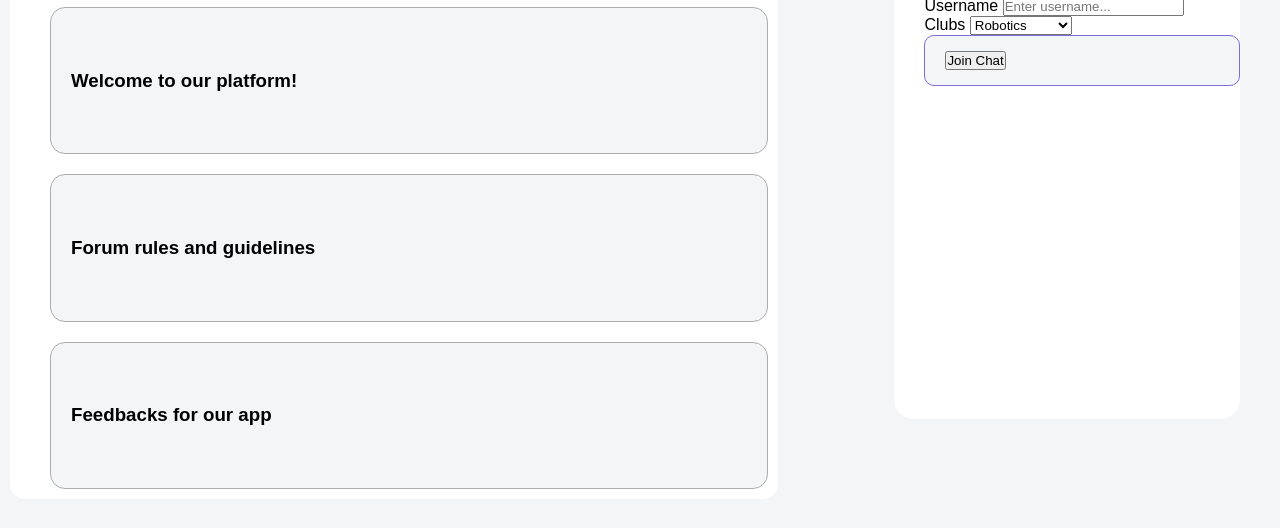
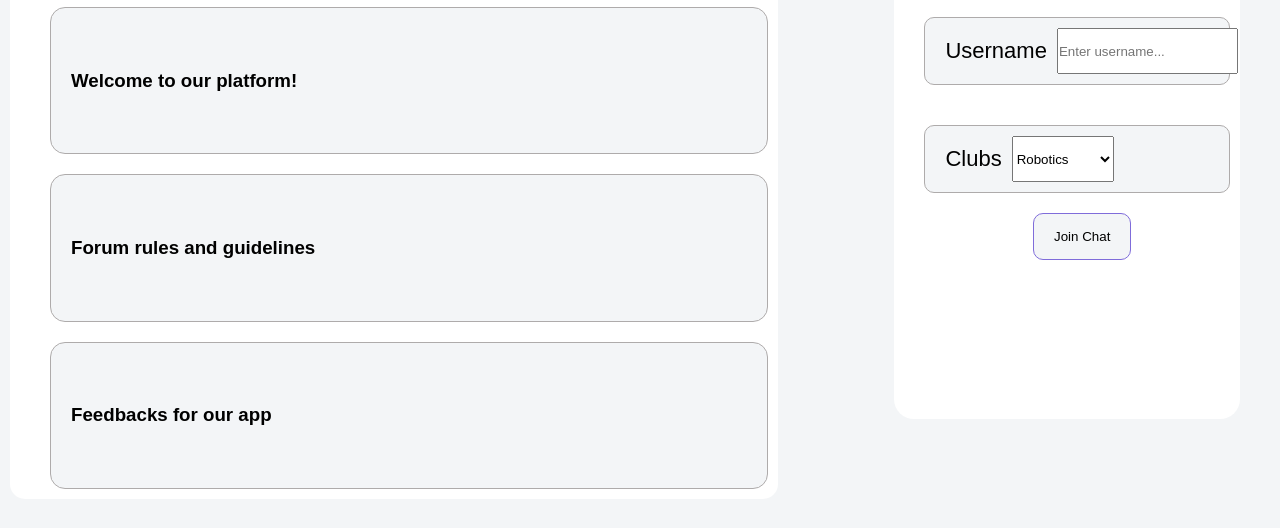
Before and after one commit to Deepesh-11/CollegeClubConnect, a website: page dashboard.html in a window 1280 px wide. Shown: the part 188-716 px from the top of the page. Drawn offline with nearby package versions, Linux system fonts and the light colour scheme; no server answers.

Commit message:
update on club section

```diff
--- a/css/dashboard.css
+++ b/css/dashboard.css
@@ -50,24 +50,7 @@
     height: 100%;
     padding-left: 10px;
 }
-/* .new-thread-btn{
-    height: 60px;
-    padding: 0px 20px;
-    display: flex;
-    align-items: center;
-    margin: 20px 20px;
-    font-size: large;
-    color: #6275f3;
-    border: 1px solid #6275f3;
-    border-radius: 10px;
 
-} */
-/* input[type=submit]{
-    border: none;
-    background-color: #fff;
-    font-size: 14px;
-    cursor: pointer;
-} */
 
 .logoutbtn{
     background-color: #7f6cda;
@@ -193,20 +176,50 @@ h2{
 
 
 /* css for join buttons */
-.join-button {
+.btn {
     display: flex;
+    align-items: center;
+    justify-content: center;
     padding: 15px 20px;
-    font-size: 20px;
     background-color: #f3f5f7;
-    /* background-color: #fff; */
-    color: #6275f3;
     border: 1px solid #7f6cda;
     border-radius: 10px;
 }
 
-.join-button:hover{
+.btn:hover{
     cursor: pointer;
     background: #7f6cda;
     color: #fff;
     transition: .3s ease-in;
 }
+
+.club-join{
+    display: flex;
+    flex-direction: column;
+}
+
+.join-button{
+    display: flex;
+    align-items: center;
+    justify-content: center;
+}
+
+.form-control{
+    display: flex;
+    padding: 10px 10px;
+    margin: 20px 10px 20px 0px;
+    font-size: 20px;
+    background-color: #f3f5f7;
+    /* background-color: #fff; */
+    color: #000;
+    border: 1px solid #aeabab;
+    border-radius: 10px;
+}
+
+label{
+    display: flex;
+    padding: 10px 10px;
+    font-size: 22px;
+    align-items: center;
+    justify-content: center;
+}
```
